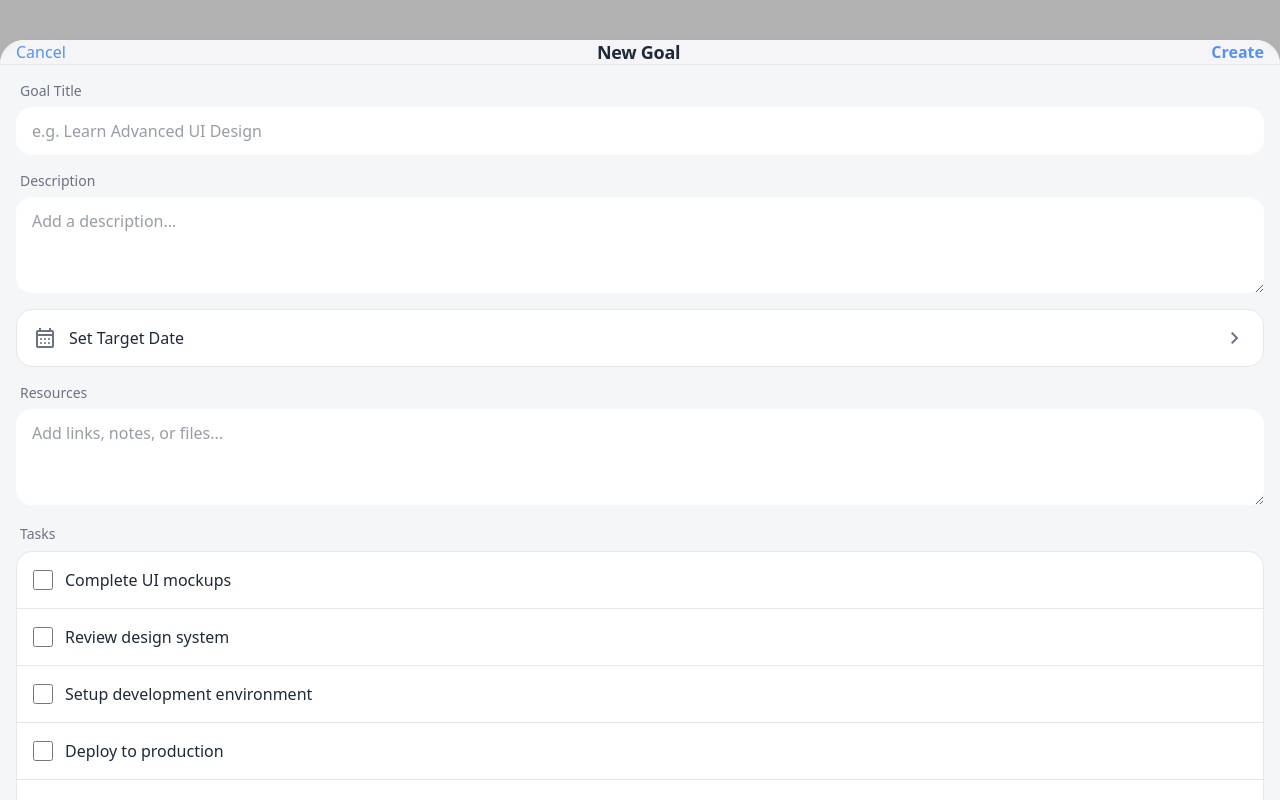
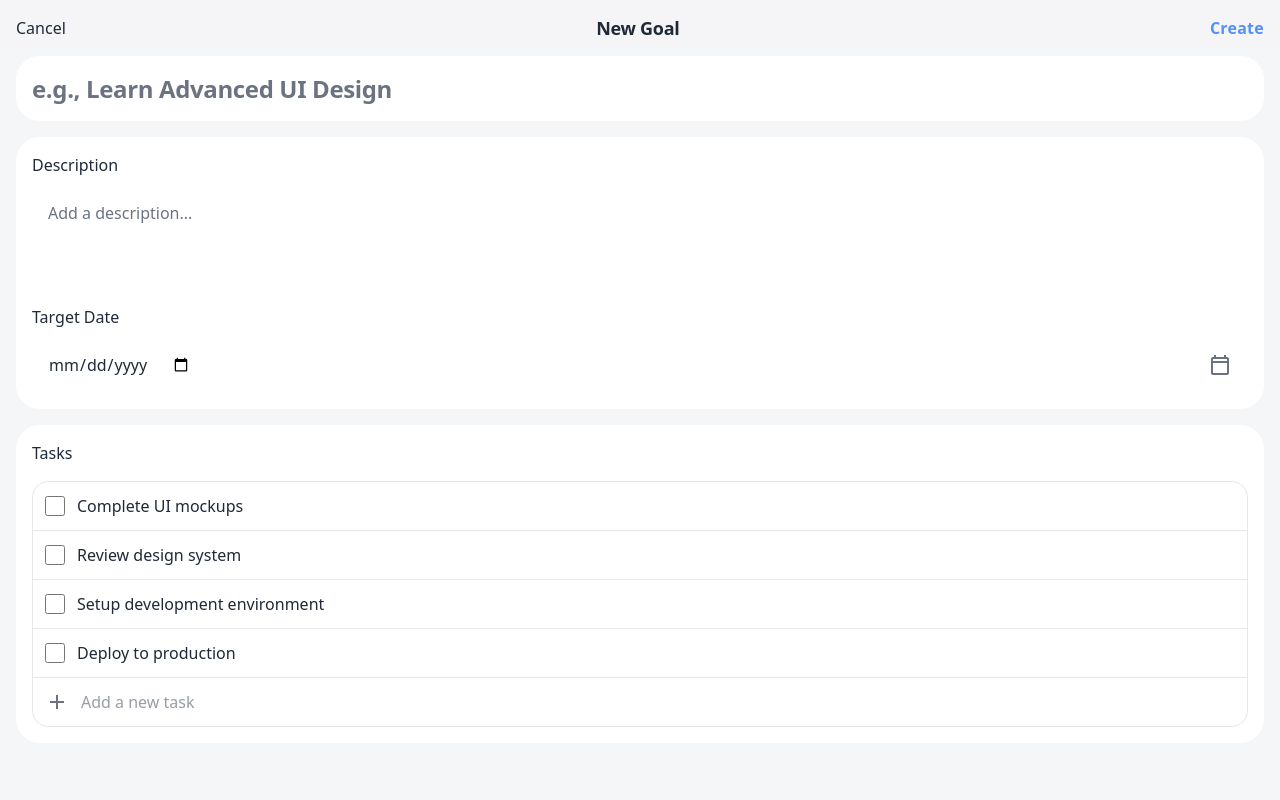
Before and after one commit to omar-ayoub/OG_app, a React (Vite) app: page /create-goal in a window 1280 px wide. Built offline with nearby package versions, Linux system fonts and the light colour scheme.

Commit message:
goal creation works partially

```diff
--- a/src/components/CreateGoalPage.tsx
+++ b/src/components/CreateGoalPage.tsx
@@ -2,19 +2,18 @@
 import { useState } from 'react';
 import { useNavigate } from 'react-router-dom';
 import { useGoals } from '../contexts/useGoals';
-import { useTasks } from '../contexts/useTasks'; // To get incomplete tasks
+import { useTasks } from '../contexts/useTasks';
 
 function CreateGoalPage() {
   const navigate = useNavigate();
   const { addGoal } = useGoals();
-  const { tasks, addTask, categories } = useTasks(); // Get all tasks and addTask
+  const { tasks, addTask, categories } = useTasks();
 
   const [title, setTitle] = useState('');
   const [description, setDescription] = useState('');
   const [targetDate, setTargetDate] = useState('');
-  const [resources, setResources] = useState('');
   const [selectedTaskIds, setSelectedTaskIds] = useState<number[]>([]);
-  const [newTaskText, setNewTaskText] = useState(''); // For adding new tasks directly
+  const [newTaskText, setNewTaskText] = useState('');
 
   const incompleteTasks = tasks.filter(task => !task.isCompleted);
 
@@ -23,16 +22,14 @@ function CreateGoalPage() {
       alert('Please enter a goal title.');
       return;
     }
-
     addGoal({
       title,
       description,
       targetDate,
       tasks: selectedTaskIds,
-      completed: false, // Goals are initially not completed
+      completed: false,
     });
-
-    navigate('/'); // Navigate back to dashboard
+    navigate('/');
   };
 
   const handleTaskSelection = (taskId: number) => {
@@ -43,92 +40,94 @@ function CreateGoalPage() {
 
   const handleAddNewTask = (e: React.KeyboardEvent<HTMLInputElement>) => {
     if (e.key === 'Enter' && newTaskText.trim()) {
-      const defaultCategory = categories[0]; // Use the first category as default
+      e.preventDefault(); // Prevent form submission
+      const defaultCategory = categories[0];
+      if (!defaultCategory) {
+        alert('Cannot add task: No categories found.');
+        return;
+      }
       const newTaskId = addTask({
         text: newTaskText.trim(),
-        time: 'Anytime', // Default time
+        time: 'Anytime',
         tag: defaultCategory.name,
         tagColor: defaultCategory.color,
         isCompleted: false,
       });
       setSelectedTaskIds((prev) => [...prev, newTaskId]);
-      setNewTaskText(''); // Clear the input field
+      setNewTaskText('');
     }
   };
 
   return (
-    <div className="fixed inset-0 z-50 flex flex-col justify-end bg-black/30">
-      <div className="flex h-[95dvh] max-h-[880px] w-full flex-col overflow-y-auto rounded-t-xl bg-background-light dark:bg-background-dark shadow-2xl">
-        <div className="sticky top-0 z-10 flex h-16 items-center border-b border-border-light dark:border-border-dark bg-background-light/80 dark:bg-background-dark/80 px-4 backdrop-blur-sm">
-          <button onClick={() => navigate(-1)} className="flex items-center justify-start text-base font-medium text-primary">Cancel</button>
+    <div className="fixed inset-0 bg-background-light dark:bg-background-dark z-20">
+      <div className="flex h-full w-full flex-col">
+        {/* Header */}
+        <div className="sticky top-0 z-10 flex items-center justify-between bg-background-light/80 p-4 pb-2 backdrop-blur-sm dark:bg-background-dark/80">
+          <button onClick={() => navigate(-1)} className="flex items-center justify-start">
+            <p className="shrink-0 text-base font-medium leading-normal text-text-light-primary dark:text-text-dark-primary">Cancel</p>
+          </button>
           <h2 className="flex-1 text-center text-lg font-bold leading-tight tracking-[-0.015em] text-text-light-primary dark:text-text-dark-primary">New Goal</h2>
-          <button onClick={handleCreateGoal} className="flex items-center justify-end text-base font-bold text-primary">Create</button>
+          <button onClick={handleCreateGoal} className="flex items-center justify-end">
+            <p className="shrink-0 text-base font-bold leading-normal tracking-[0.015em] text-primary">Create</p>
+          </button>
         </div>
-        <div className="flex-1 pb-4">
-          <div className="flex flex-col gap-y-4 p-4">
-            <div className="flex flex-col gap-1.5">
-              <label className="px-1 text-sm font-medium text-text-light-secondary dark:text-text-dark-secondary" htmlFor="goal-title">Goal Title</label>
+
+        {/* Main Content */}
+        <main className="flex-1 overflow-y-auto p-4 pt-2">
+          <div className="flex flex-col gap-4">
+            {/* Goal Title Input */}
             <input
-                className="w-full rounded-lg border-border-light bg-card-light px-4 py-3 text-base text-text-light-primary placeholder:text-text-light-secondary/70 focus:border-primary focus:ring-primary dark:border-border-dark dark:bg-card-dark dark:text-text-dark-primary dark:placeholder:text-text-dark-secondary/70"
-                id="goal-title"
-                placeholder="e.g. Learn Advanced UI Design"
-                type="text"
+              className="form-input h-16 w-full min-w-0 flex-1 resize-none overflow-hidden rounded-xl border-none bg-card-light p-4 text-2xl font-bold leading-tight tracking-[-0.015em] text-text-light-primary placeholder:text-text-light-secondary focus:outline-0 focus:ring-2 focus:ring-primary/50 dark:bg-card-dark dark:text-text-dark-primary dark:placeholder:text-text-dark-secondary"
+              placeholder="e.g., Learn Advanced UI Design"
               value={title}
               onChange={(e) => setTitle(e.target.value)}
             />
-            </div>
-            <div className="flex flex-col gap-1.5">
-              <label className="px-1 text-sm font-medium text-text-light-secondary dark:text-text-dark-secondary" htmlFor="description">Description</label>
+
+            {/* Details Section */}
+            <div className="flex flex-col gap-4 rounded-xl bg-card-light p-4 dark:bg-card-dark">
+              {/* Description */}
+              <label className="flex flex-1 flex-col">
+                <p className="pb-2 text-base font-medium leading-normal text-text-light-primary dark:text-text-dark-primary">Description</p>
                 <textarea
-                className="w-full rounded-lg border-border-light bg-card-light px-4 py-3 text-base text-text-light-primary placeholder:text-text-light-secondary/70 focus:border-primary focus:ring-primary dark:border-border-dark dark:bg-card-dark dark:text-text-dark-primary dark:placeholder:text-text-dark-secondary/70"
-                id="description"
+                  className="form-input flex w-full min-w-0 flex-1 resize-none overflow-hidden rounded-lg border-none bg-input-light p-4 text-base font-normal leading-normal text-text-light-primary placeholder:text-text-light-secondary focus:outline-0 focus:ring-0 dark:bg-input-dark dark:text-text-dark-primary dark:placeholder:text-text-dark-secondary"
                   placeholder="Add a description..."
                   rows={3}
                   value={description}
                   onChange={(e) => setDescription(e.target.value)}
                 ></textarea>
-            </div>
-            <button className="flex w-full items-center justify-between rounded-lg border border-border-light dark:border-border-dark bg-card-light dark:bg-card-dark p-4 text-left">
-              <div className="flex items-center gap-x-3">
-                <span className="material-symbols-outlined text-text-light-secondary dark:text-text-dark-secondary">calendar_month</span>
-                <span className="text-base font-medium text-text-light-primary dark:text-text-dark-primary">Set Target Date</span>
-              </div>
+              </label>
+
+              {/* Target Date */}
+              <label className="flex flex-1 flex-col">
+                <p className="pb-2 text-base font-medium leading-normal text-text-light-primary dark:text-text-dark-primary">Target Date</p>
+                <div className="relative">
                   <input
                     type="date"
-                className="absolute inset-0 opacity-0 cursor-pointer"
+                    className="form-input flex h-14 w-full min-w-0 flex-1 resize-none overflow-hidden rounded-lg border-none bg-input-light p-4 pr-12 text-base font-normal leading-normal text-text-light-primary placeholder:text-text-light-secondary focus:outline-0 focus:ring-0 dark:bg-input-dark dark:text-text-dark-primary dark:placeholder:text-text-dark-secondary"
                     value={targetDate}
                     onChange={(e) => setTargetDate(e.target.value)}
                   />
-              <span className="material-symbols-outlined text-text-light-secondary dark:text-text-dark-secondary">chevron_right</span>
-            </button>
+                  <span className="material-symbols-outlined pointer-events-none absolute right-4 top-1/2 -translate-y-1/2 text-text-light-secondary dark:text-text-dark-secondary">calendar_today</span>
                 </div>
-          <div className="px-4">
-            <div className="flex flex-col gap-1.5">
-              <label className="px-1 text-sm font-medium text-text-light-secondary dark:text-text-dark-secondary" htmlFor="resources">Resources</label>
-              <textarea
-                className="w-full rounded-lg border-border-light bg-card-light px-4 py-3 text-base text-text-light-primary placeholder:text-text-light-secondary/70 focus:border-primary focus:ring-primary dark:border-border-dark dark:bg-card-dark dark:text-text-dark-primary dark:placeholder:text-text-dark-secondary/70"
-                id="resources"
-                placeholder="Add links, notes, or files..."
-                rows={3}
-                value={resources}
-                onChange={(e) => setResources(e.target.value)}
-              ></textarea>
+              </label>
             </div>
-            <div className="mt-4">
-              <label className="px-1 pb-2 text-sm font-medium text-text-light-secondary dark:text-text-dark-secondary">Tasks</label>
-              <div className="mt-1.5 flex flex-col divide-y divide-border-light rounded-lg border border-border-light bg-card-light dark:divide-border-dark dark:border-border-dark dark:bg-card-dark">
+
+            {/* Tasks Section */}
+            <div className="flex flex-col gap-4 rounded-xl bg-card-light p-4 dark:bg-card-dark">
+              <label className="text-base font-medium leading-normal text-text-light-primary dark:text-text-dark-primary">Tasks</label>
+              <div className="flex flex-col divide-y divide-border-light rounded-lg border border-border-light bg-input-light dark:divide-border-dark dark:border-border-dark dark:bg-input-dark">
                 {incompleteTasks.map((task) => (
-                  <div key={task.id} className="flex items-center gap-x-3 p-4">
+                  <div key={task.id} className="flex items-center gap-x-3 p-3">
                     <input
                       type="checkbox"
-                      className="form-checkbox h-5 w-5 text-primary rounded focus:ring-primary"
+                      className="form-checkbox h-5 w-5 rounded text-primary focus:ring-primary"
                       checked={selectedTaskIds.includes(task.id)}
                       onChange={() => handleTaskSelection(task.id)}
                     />
                     <span className="flex-1 text-base text-text-light-primary dark:text-text-dark-primary">{task.text}</span>
                   </div>
                 ))}
-                <div className="flex items-center gap-x-3 p-4">
+                <div className="flex items-center gap-x-3 p-3">
                   <span className="material-symbols-outlined text-text-light-secondary dark:text-text-dark-secondary">add</span>
                   <input
                     className="flex-1 border-0 bg-transparent p-0 text-base text-text-light-primary placeholder:text-text-light-secondary/70 focus:ring-0 dark:text-text-dark-primary dark:placeholder:text-text-dark-secondary/70"
@@ -142,7 +141,7 @@ function CreateGoalPage() {
               </div>
             </div>
           </div>
-        </div>
+        </main>
       </div>
     </div>
   );
--- a/src/components/EditTaskPage.tsx
+++ b/src/components/EditTaskPage.tsx
@@ -8,11 +8,13 @@ function EditTaskPage() {
   const { id } = useParams();
   const { addTask, editTask, getTask, categories } = useTasks();
 
-  const [text, setText] = useState('');
-  const [startDate, setStartDate] = useState('');
-  const [time, setTime] = useState('');
-  const [tag, setTag] = useState(categories[0]?.name || '');
-  const [description, setDescription] = useState('');
+  const [formData, setFormData] = useState({
+    text: '',
+    startDate: '',
+    time: '',
+    tag: categories[0]?.name || '',
+    description: '',
+  });
 
   const isEditMode = id !== undefined;
 
@@ -21,33 +23,48 @@ function EditTaskPage() {
       const taskId = parseInt(id, 10);
       const task = getTask(taskId);
       if (task) {
-        setText(task.text);
-        setStartDate(task.startDate || '');
-        setTime(task.time || '');
-        setTag(task.tag);
-        setDescription(task.description || '');
+        setTimeout(() => {
+          setFormData({
+            text: task.text,
+            startDate: task.startDate || '',
+            time: task.time || '',
+            tag: task.tag,
+            description: task.description || '',
+          });
+        }, 0);
       }
+    } else {
+      // Reset form data when not in edit mode (e.g., creating a new task)
+      setTimeout(() => {
+        setFormData({
+          text: '',
+          startDate: '',
+          time: '',
+          tag: categories[0]?.name || '',
+          description: '',
+        });
+      }, 0);
     }
-  }, [id, isEditMode, getTask]);
+  }, [id, isEditMode, getTask, categories]);
 
   const handleSave = () => {
-    if (!text.trim()) {
+    if (!formData.text.trim()) {
       alert('Please enter a task name.');
       return;
     }
-    const selectedCategory = categories.find(c => c.name === tag);
+    const selectedCategory = categories.find(c => c.name === formData.tag);
     if (!selectedCategory) {
       alert('Please select a valid category.');
       return;
     }
 
     const taskData = {
-      text,
-      time: time || 'Anytime',
-      startDate,
+      text: formData.text,
+      time: formData.time || 'Anytime',
+      startDate: formData.startDate,
       tag: selectedCategory.name,
       tagColor: selectedCategory.color,
-      description,
+      description: formData.description,
     };
 
     if (isEditMode) {
@@ -76,8 +93,8 @@ function EditTaskPage() {
             <input
               className="form-input h-16 w-full min-w-0 flex-1 resize-none overflow-hidden rounded-xl border-none bg-card-light p-4 text-2xl font-bold leading-tight tracking-[-0.015em] text-text-light-primary placeholder:text-text-light-secondary focus:outline-0 focus:ring-2 focus:ring-primary/50 dark:bg-card-dark dark:text-text-dark-primary dark:placeholder:text-text-dark-secondary"
               placeholder="e.g., Finish Q3 report"
-              value={text}
-              onChange={(e) => setText(e.target.value)}
+              value={formData.text}
+              onChange={(e) => setFormData({ ...formData, text: e.target.value })}
             />
             <div className="flex flex-col gap-4 rounded-xl bg-card-light p-4 dark:bg-card-dark">
               <div className="flex flex-wrap items-end gap-4">
@@ -87,8 +104,8 @@ function EditTaskPage() {
                     <input
                       type="date"
                       className="form-input flex h-14 w-full min-w-0 flex-1 resize-none overflow-hidden rounded-lg border-none bg-input-light p-4 pr-12 text-base font-normal leading-normal text-text-light-primary placeholder:text-text-light-secondary focus:outline-0 focus:ring-0 dark:bg-input-dark dark:text-text-dark-primary dark:placeholder:text-text-dark-secondary"
-                      value={startDate}
-                      onChange={(e) => setStartDate(e.target.value)}
+                      value={formData.startDate}
+                      onChange={(e) => setFormData({ ...formData, startDate: e.target.value })}
                     />
                     <span className="material-symbols-outlined pointer-events-none absolute right-4 top-1/2 -translate-y-1/2 text-text-light-secondary dark:text-text-dark-secondary">calendar_today</span>
                   </div>
@@ -99,8 +116,8 @@ function EditTaskPage() {
                     <input
                       type="time"
                       className="form-input flex h-14 w-full min-w-0 flex-1 resize-none overflow-hidden rounded-lg border-none bg-input-light p-4 pr-12 text-base font-normal leading-normal text-text-light-primary placeholder:text-text-light-secondary focus:outline-0 focus:ring-0 dark:bg-input-dark dark:text-text-dark-primary dark:placeholder:text-text-dark-secondary"
-                      value={time}
-                      onChange={(e) => setTime(e.target.value)}
+                      value={formData.time}
+                      onChange={(e) => setFormData({ ...formData, time: e.target.value })}
                     />
                     <span className="material-symbols-outlined pointer-events-none absolute right-4 top-1/2 -translate-y-1/2 text-text-light-secondary dark:text-text-dark-secondary">schedule</span>
                   </div>
@@ -112,8 +129,8 @@ function EditTaskPage() {
                 <p className="pb-2 text-base font-medium leading-normal text-text-light-primary dark:text-text-dark-primary">Category</p>
                 <div className="relative flex h-14 w-full items-center rounded-lg border-none bg-input-light p-4 text-base font-normal leading-normal text-text-light-primary placeholder:text-text-light-secondary focus:outline-0 focus:ring-0 dark:bg-input-dark dark:text-text-dark-primary dark:placeholder:text-text-dark-secondary">
                   <select
-                    value={tag}
-                    onChange={(e) => setTag(e.target.value)}
+                    value={formData.tag}
+                    onChange={(e) => setFormData({ ...formData, tag: e.target.value })}
                     className="w-full bg-transparent appearance-none"
                   >
                     {categories.map(cat => (
@@ -129,8 +146,8 @@ function EditTaskPage() {
                 <textarea
                   className="form-input flex w-full min-w-0 flex-1 resize-none overflow-hidden rounded-lg text-text-light-primary dark:text-text-dark-primary focus:outline-0 focus:ring-0 border-none bg-input-light dark:bg-input-dark min-h-36 placeholder:text-text-light-secondary dark:placeholder:text-text-dark-secondary p-4 text-base font-normal leading-normal"
                   placeholder="Add more details..."
-                  value={description}
-                  onChange={(e) => setDescription(e.target.value)}
+                  value={formData.description}
+                  onChange={(e) => setFormData({ ...formData, description: e.target.value })}
                 ></textarea>
               </label>
             </div>
--- a/src/contexts/TaskContext.tsx
+++ b/src/contexts/TaskContext.tsx
@@ -1,5 +1,5 @@
 // src/contexts/TaskContext.tsx
-import { useState, type ReactNode } from 'react';
+import { useState, type ReactNode, useCallback } from 'react';
 import type { Task, Category } from '../types';
 import { TaskContext } from './TaskContextDefinition';
 
@@ -61,9 +61,9 @@ export function TaskProvider({ children }: { children: ReactNode }) {
     setTasks((prevTasks) => prevTasks.filter((task) => task.id !== taskId));
   };
 
-  const getTask = (taskId: number): Task | undefined => {
+  const getTask = useCallback((taskId: number): Task | undefined => {
     return tasks.find((task) => task.id === taskId);
-  };
+  }, [tasks]);
 
   const addCategory = (newCategory: Category) => {
     setCategories((prevCategories) => [...prevCategories, newCategory]);
```
Also changed, not shown: src/contexts/GoalContext.tsx (+27 -23 lines), src/contexts/GoalContextDefinition.ts (+6 -6 lines), src/contexts/useGoals.ts (+5 -4 lines), plan.txt. Lines whose indentation alone changed are shown as unchanged.
